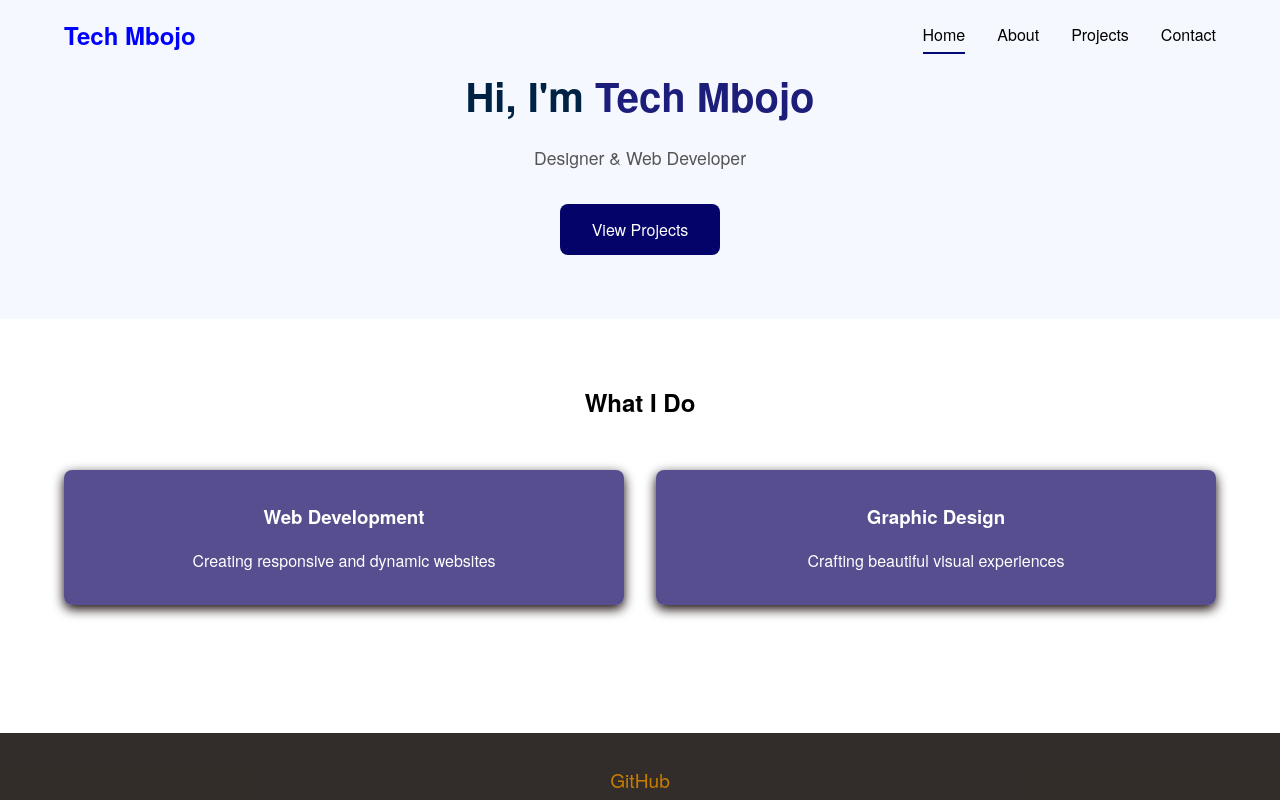
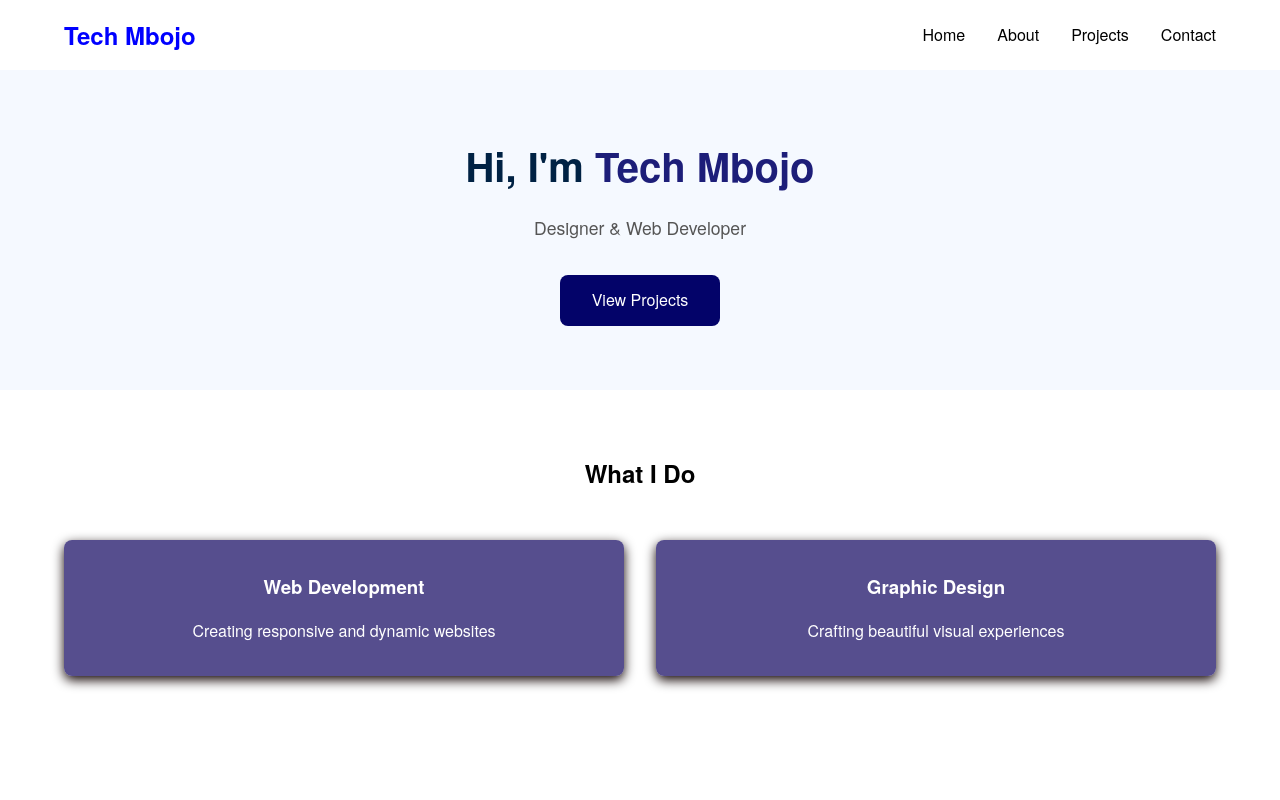
Before and after one commit to MbojoTech-gif/TechMbojo_plp, a plain HTML site: page index.html in a window 1280 px wide. Shown: the top 800 px of the page. Drawn offline with Linux system fonts and the light colour scheme.

Commit message:
edited css

```diff
--- a/assets/style.css
+++ b/assets/style.css
@@ -22,7 +22,7 @@ body {
 
 .card:hover {
     transform: translateY(-2px);
-    box-shadow: 0 4px 12px rgb(0, 0, 0);;
+    box-shadow: 0 4px 12px rgb(0, 0, 0);
 }
 
 /* Containers */
@@ -40,12 +40,11 @@ body {
     align-items: center;
     padding: 1rem 5%;
     background-color: var(--bg-color);
-    position: fixed;
     top: 0;
     left: 0;
     right: 0;
     z-index: 1000;
-    box-shadow: var(--shadow-sm);
+    box-shadow: 0 4px 12px rgb(0, 0, 0);
     transition: background-color 0.3s, box-shadow 0.3s;
 }
 
@@ -77,7 +76,6 @@ body {
 
 .nav-links a::after {
     content: '';
-    position: absolute;
     left: 0;
     bottom: 0;
     width: 0;
```
